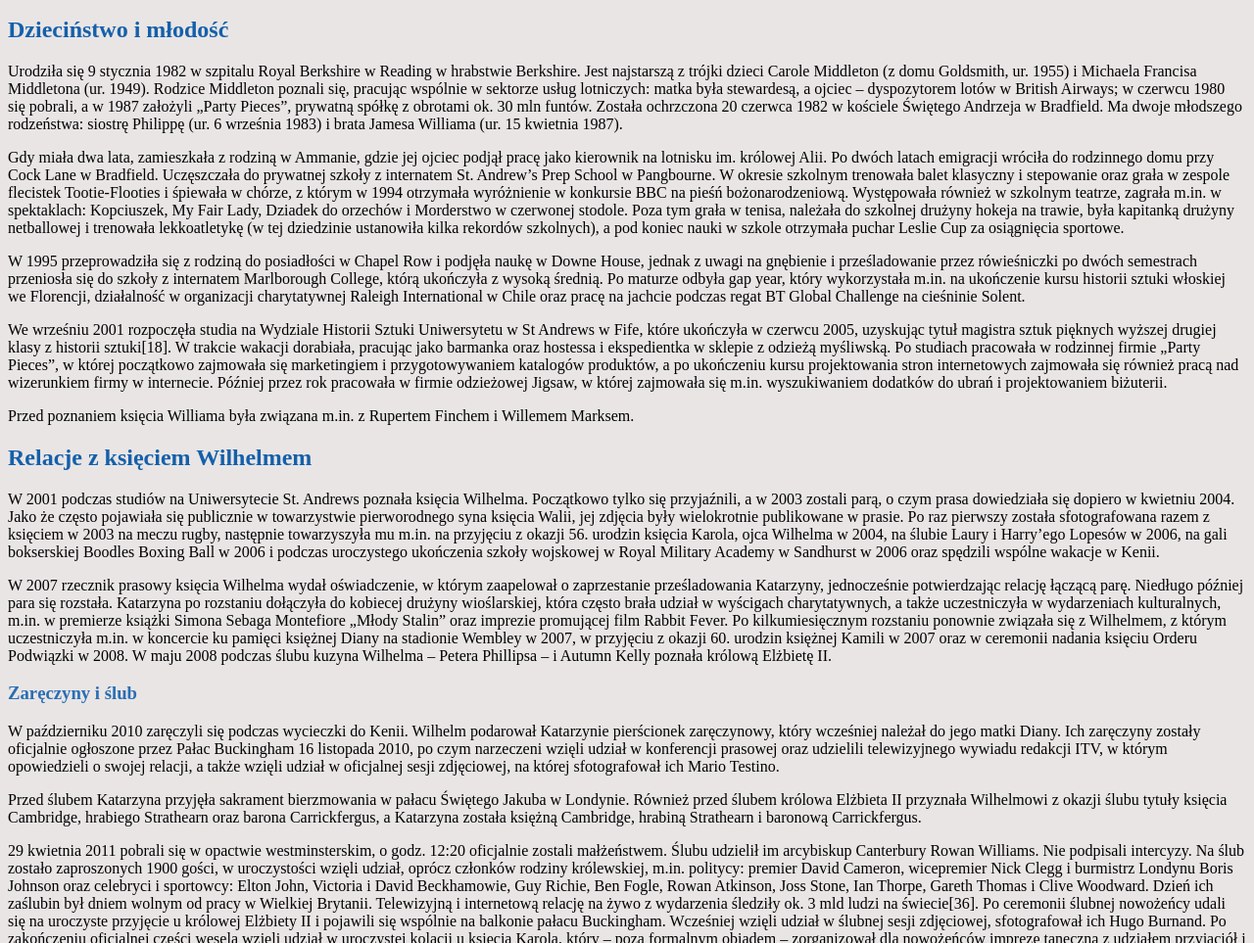
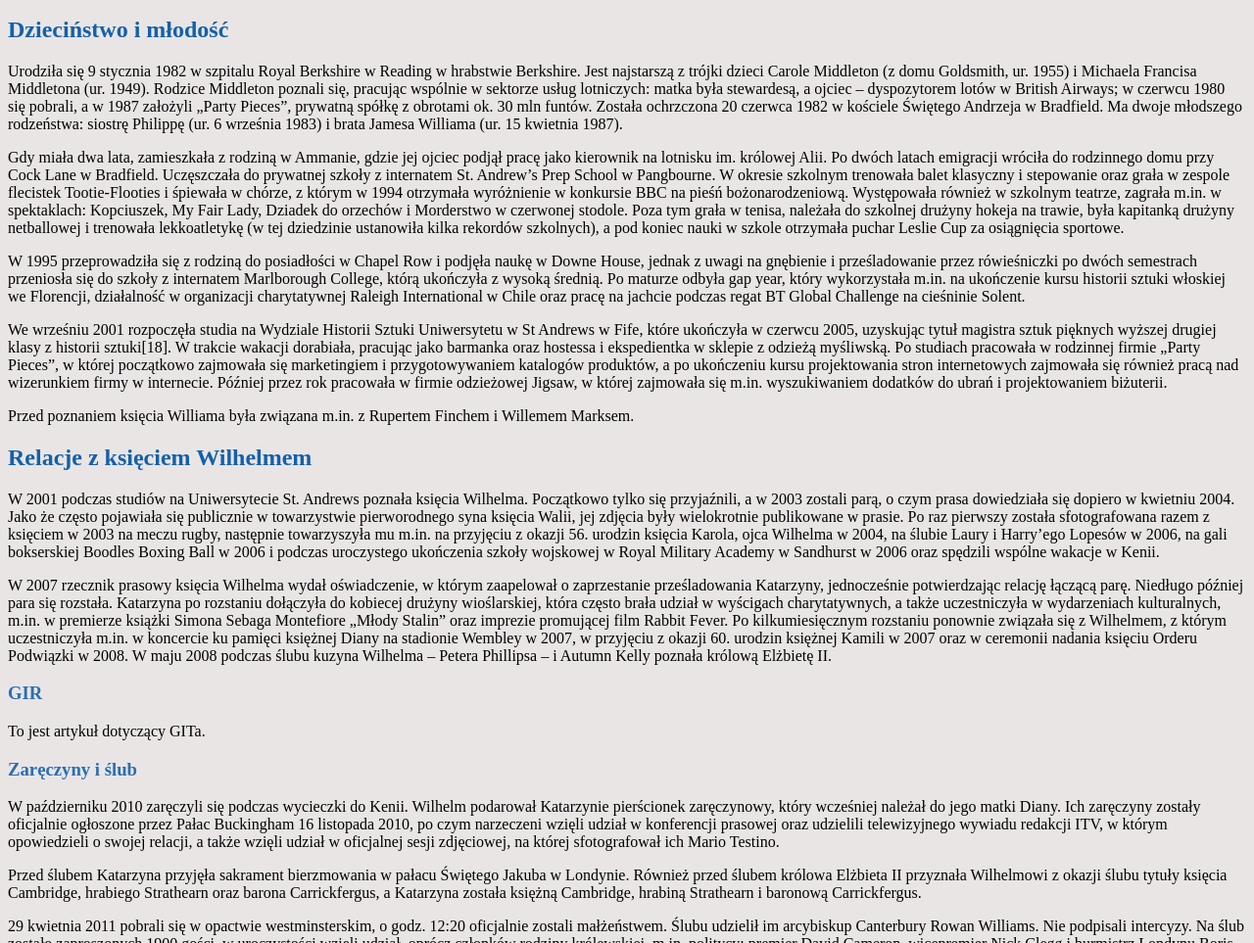
Before and after one commit to agnieszkaszajda/homepage, a plain HTML site: page index.html in a window 1280 px wide. Shown: the part 137-1100 px from the top of the page at 98% size. Drawn offline with Linux system fonts and the light colour scheme.

Commit message:
Added article about GIT

```diff
--- a/index.html
+++ b/index.html
@@ -77,6 +77,10 @@
                     w koncercie ku pamięci księżnej Diany na stadionie Wembley w 2007, w przyjęciu z okazji 60. urodzin
                     księżnej Kamili w 2007 oraz w ceremonii nadania księciu Orderu Podwiązki w 2008. W maju 2008 podczas
                     ślubu kuzyna Wilhelma – Petera Phillipsa – i Autumn Kelly poznała królową Elżbietę II.</p>
+                    <article>
+                        <h3>GIR</h3>
+                        <p>To jest artykuł dotyczący GITa.</p>
+                    </article>
             <article>
                 <h3>Zaręczyny i ślub</h3>
                 <p>W październiku 2010 zaręczyli się podczas wycieczki do Kenii. Wilhelm podarował Katarzynie
```
